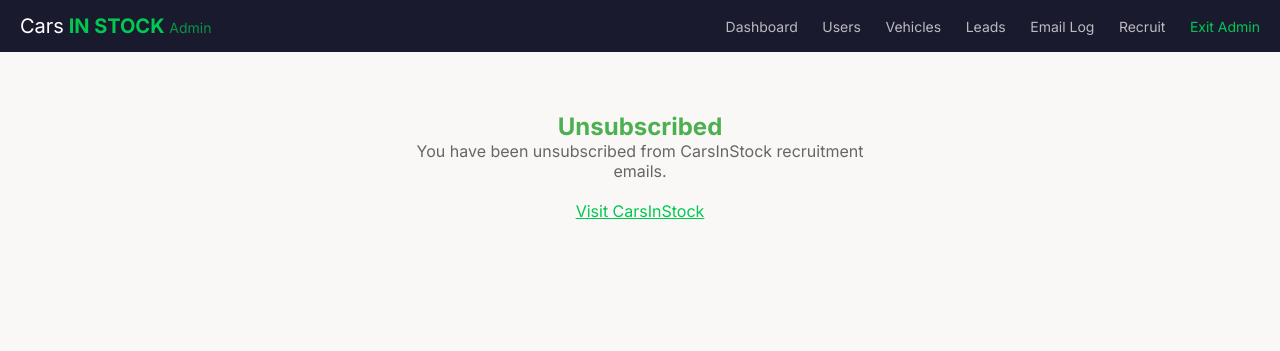
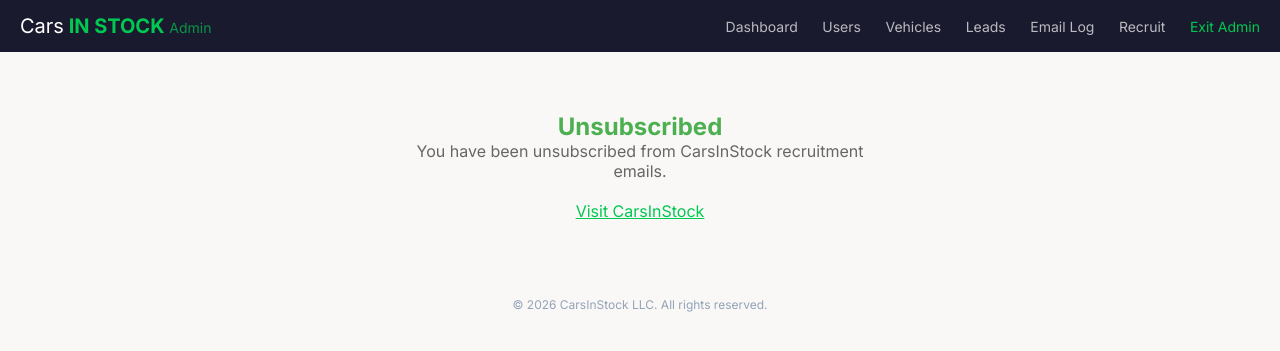
Before and after one commit to Carsinstock/carsinstock, a Flask app: page /admin/recruitment/unsubscribe/1 in a window 1280 px wide. Shown: the top 351 px of the page. Run offline with Flask 3, Linux system fonts and the light colour scheme.

Commit message:
Add copyright footer to all pages and recruitment email templates

```diff
--- a/app/admin/routes.py
+++ b/app/admin/routes.py
@@ -223,7 +223,7 @@ def register_admin_routes(bp):
                 html_body += '<p style="color:#333;font-size:15px;line-height:1.7;margin-bottom:16px;">' + p + '</p>'
             html_body = re.sub(r'CarsInStock\.com/[-\w]+', lambda m: '<span style="color:#00C851;font-weight:600;">' + m.group(0) + '</span>', html_body)
             unsub = '<p style="color:#94A3B8;font-size:11px;margin-top:12px;"><a href="https://carsinstock.com/recruit/unsubscribe/' + tracking_id + '" style="color:#94A3B8;text-decoration:underline;">Unsubscribe</a></p>'
-            return '<div style="max-width:600px;margin:0 auto;font-family:Inter,Arial,sans-serif;"><div style="background:#1E293B;padding:24px;text-align:center;border-radius:12px 12px 0 0;"><h1 style="margin:0;font-size:28px;"><span style="color:white;">Cars</span><span style="color:#00C851;">InStock</span></h1><p style="color:#94A3B8;font-size:14px;margin:6px 0 0;">Real Salespeople. Real Inventory. Real Fresh.</p></div><div style="height:4px;background:linear-gradient(to right,#00C851,#1E293B);"></div><div style="padding:32px 24px;background:white;">' + html_body + '<div style="text-align:center;margin:30px 0;"><a href="https://carsinstock.com/track/click/' + tracking_id + '" style="display:inline-block;background:#00C851;color:white;padding:14px 32px;border-radius:8px;font-size:16px;font-weight:600;text-decoration:none;">See the Demo &rarr;</a></div></div><div style="border-top:1px solid #E2E8F0;padding:20px;text-align:center;background:#F8FAFC;border-radius:0 0 12px 12px;"><p style="color:#64748B;font-size:13px;margin:0;">Fresh Cars. Real People.</p><p style="color:#94A3B8;font-size:12px;margin:4px 0 0;">CarsInStock.com</p>' + unsub + '</div></div>'
+            return '<div style="max-width:600px;margin:0 auto;font-family:Inter,Arial,sans-serif;"><div style="background:#1E293B;padding:24px;text-align:center;border-radius:12px 12px 0 0;"><h1 style="margin:0;font-size:28px;"><span style="color:white;">Cars</span><span style="color:#00C851;">InStock</span></h1><p style="color:#94A3B8;font-size:14px;margin:6px 0 0;">Real Salespeople. Real Inventory. Real Fresh.</p></div><div style="height:4px;background:linear-gradient(to right,#00C851,#1E293B);"></div><div style="padding:32px 24px;background:white;">' + html_body + '<div style="text-align:center;margin:30px 0;"><a href="https://carsinstock.com/track/click/' + tracking_id + '" style="display:inline-block;background:#00C851;color:white;padding:14px 32px;border-radius:8px;font-size:16px;font-weight:600;text-decoration:none;">See the Demo &rarr;</a></div></div><div style="border-top:1px solid #E2E8F0;padding:20px;text-align:center;background:#F8FAFC;border-radius:0 0 12px 12px;"><p style="color:#64748B;font-size:13px;margin:0;">Fresh Cars. Real People.</p><p style="color:#94A3B8;font-size:12px;margin:4px 0 0;">CarsInStock.com</p><p style="color:#94A3B8;font-size:11px;margin-top:8px;">&copy; 2026 CarsInStock LLC. All rights reserved.</p>' + unsub + '</div></div>'
 
         def replace_merge_vars(text, contact):
             text = text.replace("{{First Name}}", contact.first_name or "")
--- a/app/templates/admin/base_admin.html
+++ b/app/templates/admin/base_admin.html
@@ -71,5 +71,8 @@
         {% endwith %}
         {% block content %}{% endblock %}
     </div>
+<div style="text-align:center;padding:16px;color:#94A3B8;font-size:12px;">
+    &copy; 2026 CarsInStock LLC. All rights reserved.
+</div>
 </body>
 </html>
--- a/app/templates/base.html
+++ b/app/templates/base.html
@@ -107,5 +107,8 @@
     <div class="container">
         {% block content %}{% endblock %}
     </div>
+<div style="text-align:center;padding:16px;color:#94A3B8;font-size:12px;">
+    &copy; 2026 CarsInStock LLC. All rights reserved.
+</div>
 </body>
 </html>
--- a/batch_sender.py
+++ b/batch_sender.py
@@ -39,7 +39,7 @@ def build_recruitment_email(body_text, tracking_id):
         html_body += '<p style="color:#333;font-size:15px;line-height:1.7;margin-bottom:16px;">' + p + '</p>'
     html_body = re.sub(r'CarsInStock\.com/[-\w]+', lambda m: '<span style="color:#00C851;font-weight:600;">' + m.group(0) + '</span>', html_body)
     unsub = '<p style="color:#94A3B8;font-size:11px;margin-top:12px;"><a href="https://carsinstock.com/recruit/unsubscribe/' + tracking_id + '" style="color:#94A3B8;text-decoration:underline;">Unsubscribe</a></p>'
-    return '<div style="max-width:600px;margin:0 auto;font-family:Inter,Arial,sans-serif;"><div style="background:#1E293B;padding:24px;text-align:center;border-radius:12px 12px 0 0;"><h1 style="margin:0;font-size:28px;"><span style="color:white;">Cars</span><span style="color:#00C851;">InStock</span></h1><p style="color:#94A3B8;font-size:14px;margin:6px 0 0;">Real Salespeople. Real Inventory. Real Fresh.</p></div><div style="height:4px;background:linear-gradient(to right,#00C851,#1E293B);"></div><div style="padding:32px 24px;background:white;">' + html_body + '<div style="text-align:center;margin:30px 0;"><a href="https://carsinstock.com/track/click/' + tracking_id + '" style="display:inline-block;background:#00C851;color:white;padding:14px 32px;border-radius:8px;font-size:16px;font-weight:600;text-decoration:none;">See the Demo &rarr;</a></div></div><div style="border-top:1px solid #E2E8F0;padding:20px;text-align:center;background:#F8FAFC;border-radius:0 0 12px 12px;"><p style="color:#64748B;font-size:13px;margin:0;">Fresh Cars. Real People.</p><p style="color:#94A3B8;font-size:12px;margin:4px 0 0;">CarsInStock.com</p>' + unsub + '</div></div>'
+    return '<div style="max-width:600px;margin:0 auto;font-family:Inter,Arial,sans-serif;"><div style="background:#1E293B;padding:24px;text-align:center;border-radius:12px 12px 0 0;"><h1 style="margin:0;font-size:28px;"><span style="color:white;">Cars</span><span style="color:#00C851;">InStock</span></h1><p style="color:#94A3B8;font-size:14px;margin:6px 0 0;">Real Salespeople. Real Inventory. Real Fresh.</p></div><div style="height:4px;background:linear-gradient(to right,#00C851,#1E293B);"></div><div style="padding:32px 24px;background:white;">' + html_body + '<div style="text-align:center;margin:30px 0;"><a href="https://carsinstock.com/track/click/' + tracking_id + '" style="display:inline-block;background:#00C851;color:white;padding:14px 32px;border-radius:8px;font-size:16px;font-weight:600;text-decoration:none;">See the Demo &rarr;</a></div></div><div style="border-top:1px solid #E2E8F0;padding:20px;text-align:center;background:#F8FAFC;border-radius:0 0 12px 12px;"><p style="color:#64748B;font-size:13px;margin:0;">Fresh Cars. Real People.</p><p style="color:#94A3B8;font-size:12px;margin:4px 0 0;">CarsInStock.com</p><p style="color:#94A3B8;font-size:11px;margin-top:8px;">&copy; 2026 CarsInStock LLC. All rights reserved.</p>' + unsub + '</div></div>'
 
 with app.app_context():
     import uuid
```
